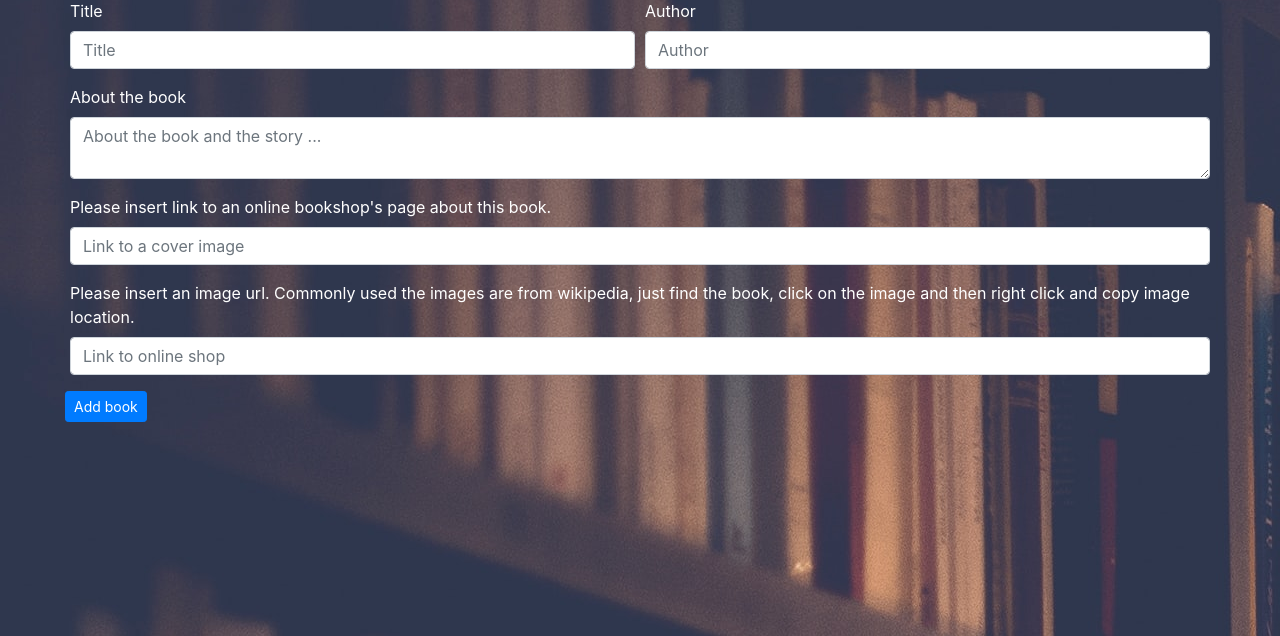
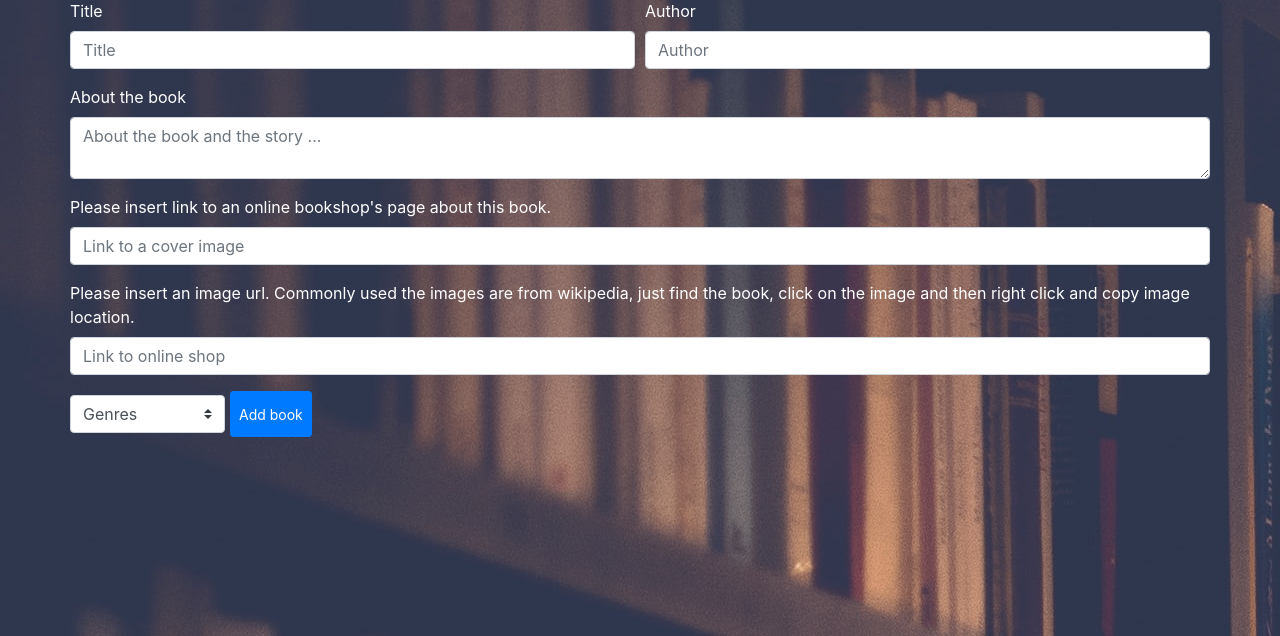
Before and after one commit to Code-Institute-Submissions/BookLiker, a Flask app: page /add_book in a window 1280 px wide. Shown: the part 83-719 px from the top of the page. Run offline with Flask 2, Linux system fonts and the light colour scheme; a database or web service that is not in the repository returns one stand-in record (values such as "Sample title"); some libraries are stand-ins or nearby versions.

Commit message:
created dropdown for genres in addbook, conflict with navbar dropdown query

```diff
--- a/app.py
+++ b/app.py
@@ -46,7 +46,7 @@
 @app.route('/about_book/<book_id>')
 def about_book(book_id):
     return render_template("aboutbook.html",
-                           book=mongo.db.Books.find_one({"_id": ObjectId(book_id)}), genres=mongo.db.Genres.find())
+                           book=mongo.db.Books.find_one({"_id": ObjectId(book_id)}))
 
 
 # Create add_book method to redirect to the form page where can add new book to the library
@@ -54,7 +54,7 @@
 # Called from the top nav bar
 @app.route('/add_book')
 def add_book():
-    return render_template("addbook.html", genres=mongo.db.Genres.find())
+    return render_template("addbook.html", gens=mongo.db.Genres.find())
 
 # Create insert_book to be called from the add book form
 @app.route('/insert_book', methods=["POST"])
--- a/templates/addbook.html
+++ b/templates/addbook.html
@@ -73,9 +73,18 @@
             required
           />
         </div>
+        <div class="col-auto my-1">
+          <select name="genre" class="custom-select mr-sm-2" id="genre">
+            <option selected disabled>Genres</option>
+            {% for genre in gens %}
+            <option value="{{genre.genre}}">{{genre.genre}}</option>
+            {% endfor %}
+          </select>
+        </div>
         <button type="submit" class="btn btn-sm btn-primary">Add book</button>
       </div>
     </form>
+
     {% endblock %}
   </body>
 </html>
```
